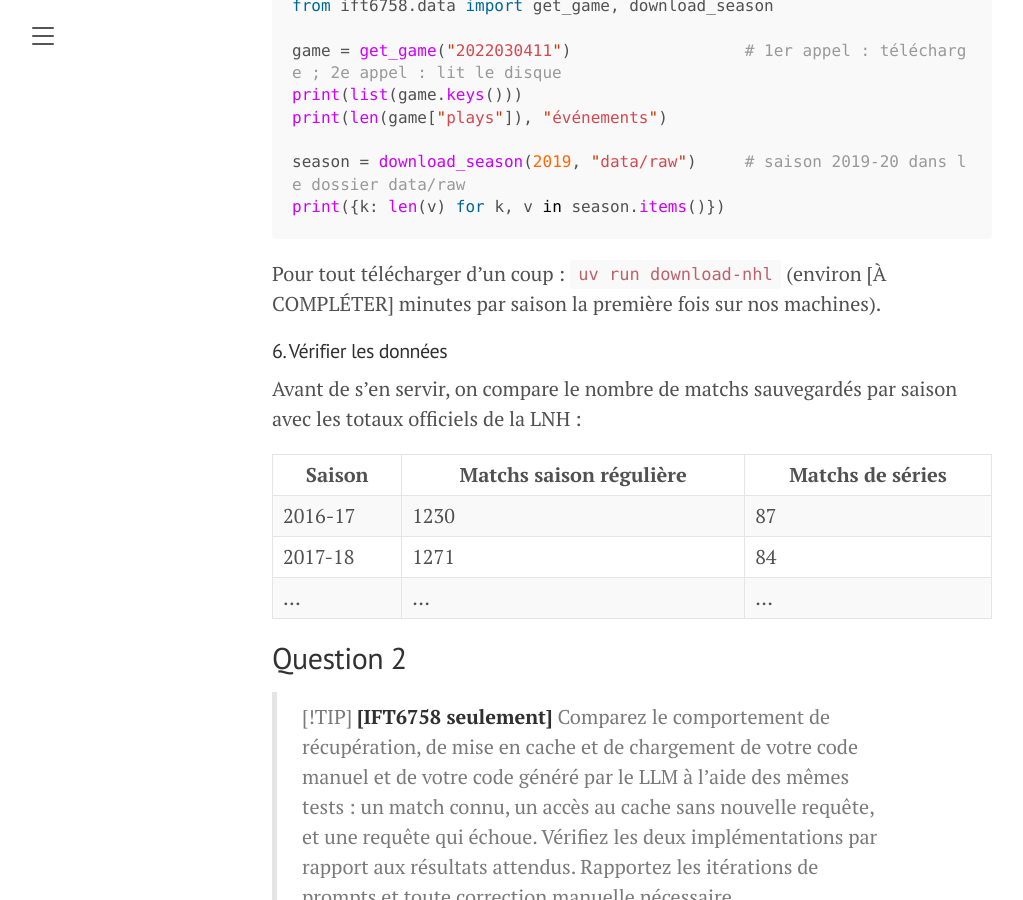
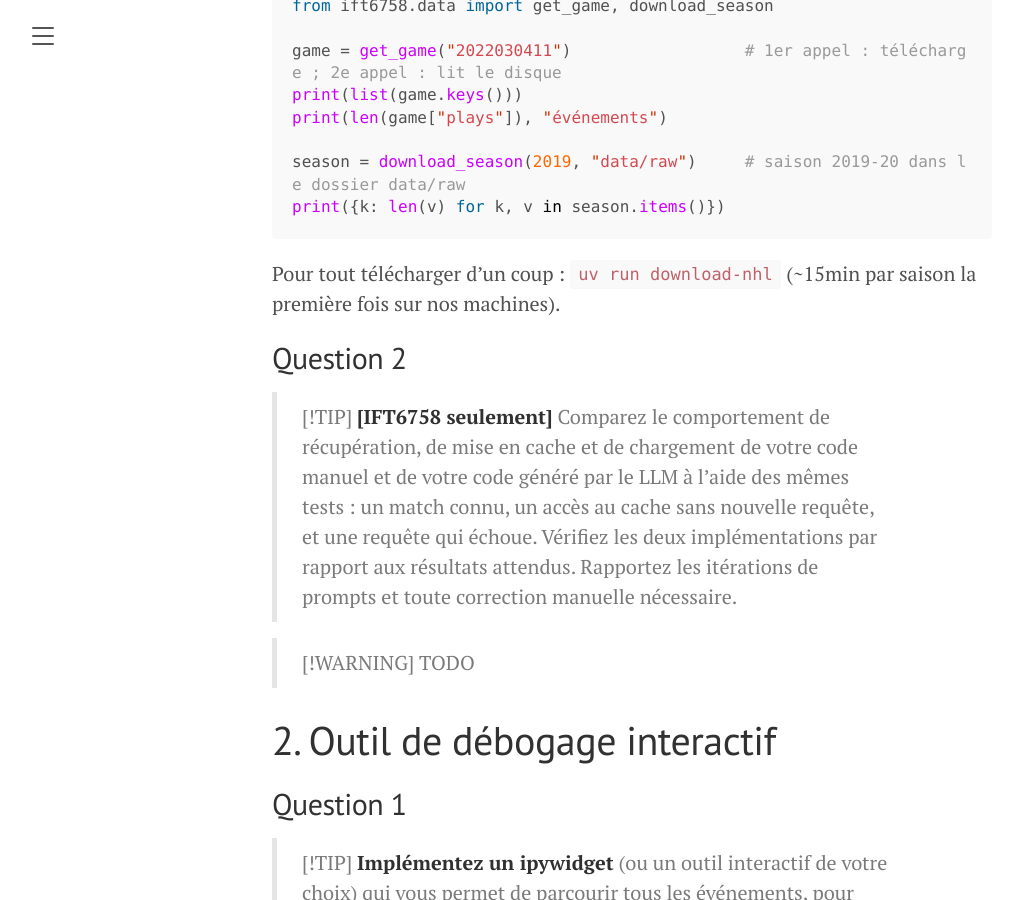
Before and after one commit to ammou35/LNH-data-science, a Jekyll site: the page built from data_science_blog/_posts/2026-09-30-milestone-1.md, in a window 1280 px wide and 900 px high, scrolled down 4431 px. Shown: the whole window, without its empty margins (8-1031 px from the left). Built offline with Jekyll 4.4.1, drawn with Linux system fonts in a browser that asks for light colours.

Commit message:
Update Task 1 blog post

````diff
--- a/data_science_blog/_posts/2026-09-30-milestone-1.md
+++ b/data_science_blog/_posts/2026-09-30-milestone-1.md
@@ -144,17 +144,7 @@ season = download_season(2019, "data/raw")     # saison 2019-20 dans le dossier
 print({k: len(v) for k, v in season.items()})
 ```
 
-Pour tout télécharger d'un coup : `uv run download-nhl` (environ [À COMPLÉTER] minutes par saison la première fois sur nos machines).
-
-#### 6. Vérifier les données
-
-Avant de s'en servir, on compare le nombre de matchs sauvegardés par saison avec les totaux officiels de la LNH :
-
-| Saison | Matchs saison régulière | Matchs de séries |
-|---|---|---|
-| 2016-17 | 1230 | 87 |
-| 2017-18 | 1271 | 84 |
-| ... | ... | ... |
+Pour tout télécharger d'un coup : `uv run download-nhl` (~15min par saison la première fois sur nos machines).
 
 ## Question 2
 
````
